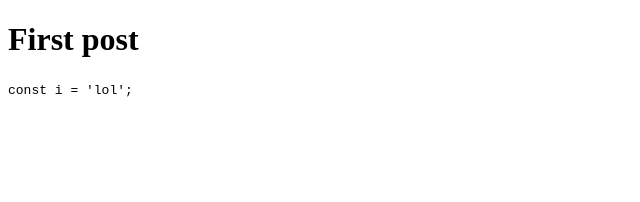
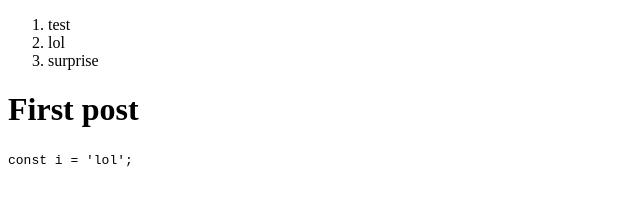
Before and after one commit to anonomity/RoboticDog, a Gatsby site: page /Lessons/les1 in a window 1280 px wide. Shown: the whole page, without its empty margins (0-640 px from the left). Built offline with nearby package versions, Linux system fonts and the light colour scheme; Gatsby itself is replaced by a stand-in of ours.

Commit message:
customized components inside MDX

```diff
--- a/gatsby-node.js
+++ b/gatsby-node.js
@@ -1,5 +1,5 @@
 const path = require('path');
-
+// TODO: async graphql
 exports.createPages = (({graphql, actions}) => {
     const { createPage } = actions
 
--- a/package.json
+++ b/package.json
@@ -23,7 +23,8 @@
     "react-helmet": "^6.1.0"
   },
   "devDependencies": {
-    "prettier": "2.1.0"
+    "prettier": "2.1.0",
+    "sass": "^1.26.10"
   },
   "keywords": [
     "gatsby"
--- /dev/null
+++ b/src/components/Vocab/Vocab.js
@@ -0,0 +1,18 @@
+import React from 'react';
+
+
+
+function Vocab(props) {
+    const wordList = props.words.map(w => {
+        return <li>{w}</li>
+    })
+    return (
+        <div>
+            <ol>
+                {wordList}
+            </ol>
+        </div>
+    )
+}
+
+export default Vocab
--- a/src/pages/Lessons/les1/index.mdx
+++ b/src/pages/Lessons/les1/index.mdx
@@ -5,6 +5,9 @@ title: "Lesson 1"
 tags: ['scratch', 'computer', 'hardware','software']
 exerpt: "Introduction Lesson to the first programming semester"
 ---
+import Vocab from '../../../components/Vocab/Vocab';
+
+<Vocab words={['test','lol', 'surprise']}/>
 
 # First post
 
```
Also changed, not shown: src/BlogUI/CodeJs.js (deleted, +0 -12 lines), 1 other file.
